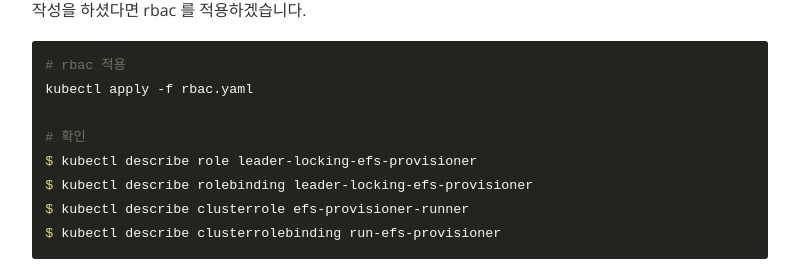
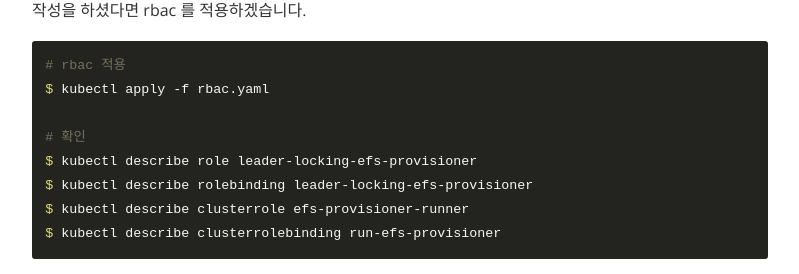
Before and after one commit to kscory/blog, a Jekyll site: the page built from _posts/2019-10-31-eks-efs.md, in a window 1280 px wide and 900 px high, scrolled down 3807 px, cut to the strip 178-452 px from the top of the window. Shown: the whole strip, without its empty margins (240-1039 px from the left). Built offline with Jekyll 4.4.1, drawn with Linux system fonts in a browser that asks for light colours; nearby versions of some CDN libraries; comment, search, counter and statistics services are not loaded.

Commit message:
마지막!!

````diff
--- a/_posts/2019-10-31-eks-efs.md
+++ b/_posts/2019-10-31-eks-efs.md
@@ -83,7 +83,7 @@ provisioner pod 가 잘 배포되었다면 이제 이에 대한 권한을 주도
 
 ```bash
 # rbac 적용
-kubectl apply -f rbac.yaml
+$ kubectl apply -f rbac.yaml
 
 # 확인
 $ kubectl describe role leader-locking-efs-provisioner
````
